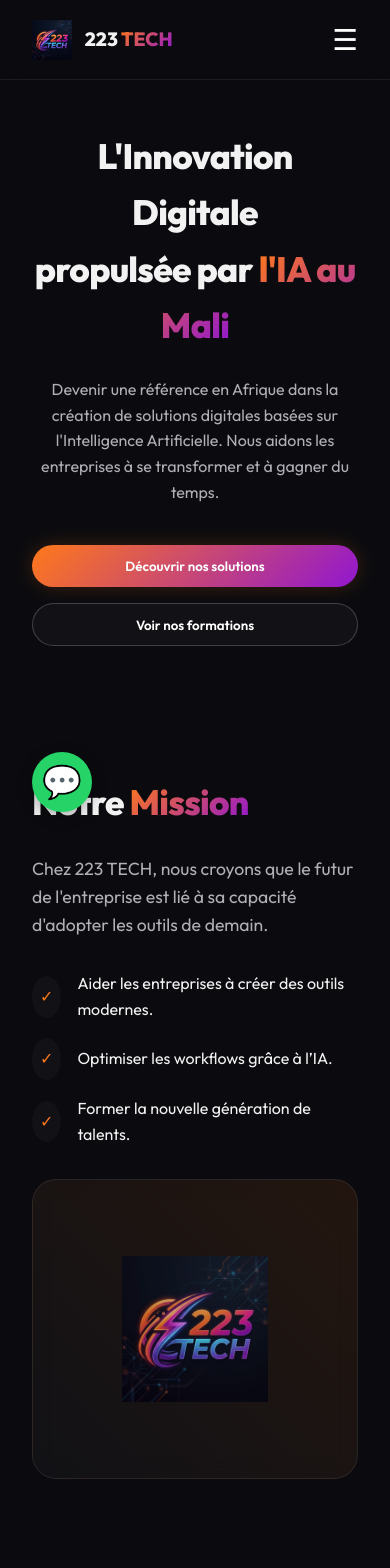
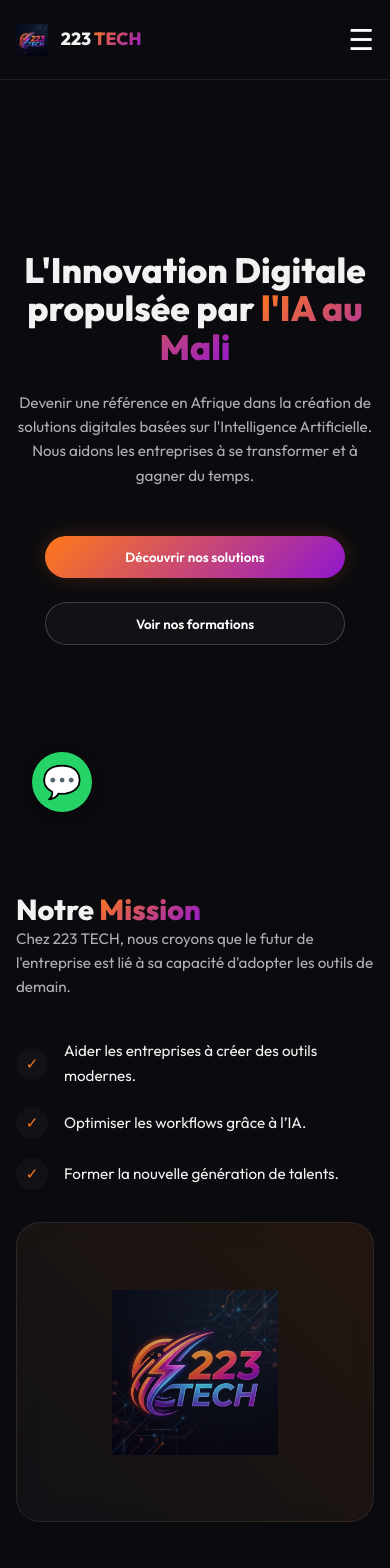
Before and after one commit to blackismo87-lgtm/223-tech-website, a React (Vite) app: page / in a window 390 px wide. Shown: the top 1568 px of the page. Built offline with nearby package versions, Linux system fonts and the light colour scheme.

Commit message:
feat: implement fluid typography, fluid spacing, and responsive design refinements

```diff
--- a/src/App.jsx
+++ b/src/App.jsx
@@ -101,15 +101,15 @@
 
       {/* Hero Section */}
       <header id="home" className="section hero">
-        <div className="container animate-fade" style={{ textAlign: 'center', paddingTop: '4rem' }}>
-          <h1 style={{ fontSize: '4.5rem', marginBottom: '1.5rem' }}>
+        <div className="container animate-fade hero-content">
+          <h1>
             L'Innovation Digitale <br />
             propulsée par <span className="text-gradient">l'IA au Mali</span>
           </h1>
-          <p style={{ fontSize: '1.2rem', color: 'var(--text-muted)', maxWidth: '800px', margin: '0 auto 2.5rem' }}>
+          <p className="hero-description">
             Devenir une référence en Afrique dans la création de solutions digitales basées sur l'Intelligence Artificielle. Nous aidons les entreprises à se transformer et à gagner du temps.
           </p>
-          <div style={{ display: 'flex', gap: '1.5rem', justifyContent: 'center' }}>
+          <div className="hero-btns">
             <button className="btn-primary">Découvrir nos solutions</button>
             <button className="btn-secondary">
               Voir nos formations
@@ -121,28 +121,28 @@
       {/* Mission Section */}
       <section className="section about reveal">
         <div className="container">
-          <div style={{ display: 'grid', gridTemplateColumns: '1fr 1fr', gap: '4rem', alignItems: 'center' }}>
-            <div className="reveal" style={{ transitionDelay: '0.2s' }}>
-              <h2 style={{ fontSize: '2.5rem', marginBottom: '1.5rem' }}>Notre <span className="text-gradient">Mission</span></h2>
-              <p style={{ color: 'var(--text-muted)', marginBottom: '2rem', fontSize: '1.1rem' }}>
+          <div className="about-grid">
+            <div className="reveal mission-text" style={{ transitionDelay: '0.2s' }}>
+              <h2>Notre <span className="text-gradient">Mission</span></h2>
+              <p className="section-desc">
                 Chez 223 TECH, nous croyons que le futur de l'entreprise est lié à sa capacité d'adopter les outils de demain.
               </p>
-              <ul style={{ display: 'flex', flexDirection: 'column', gap: '1rem' }}>
-                <li style={{ display: 'flex', gap: '1rem', alignItems: 'center' }}>
-                  <div style={{ padding: '8px', background: 'var(--glass-bg)', borderRadius: '50%', color: 'var(--color-primary)' }}>✓</div>
+              <ul className="mission-list">
+                <li>
+                  <div className="check-icon">✓</div>
                   Aider les entreprises à créer des outils modernes.
                 </li>
-                <li style={{ display: 'flex', gap: '1rem', alignItems: 'center' }}>
-                  <div style={{ padding: '8px', background: 'var(--glass-bg)', borderRadius: '50%', color: 'var(--color-primary)' }}>✓</div>
+                <li>
+                  <div className="check-icon">✓</div>
                   Optimiser les workflows grâce à l’IA.
                 </li>
-                <li style={{ display: 'flex', gap: '1rem', alignItems: 'center' }}>
-                  <div style={{ padding: '8px', background: 'var(--glass-bg)', borderRadius: '50%', color: 'var(--color-primary)' }}>✓</div>
+                <li>
+                  <div className="check-icon">✓</div>
                   Former la nouvelle génération de talents.
                 </li>
               </ul>
             </div>
-            <div className="glass-card reveal" style={{ height: '400px', display: 'flex', alignItems: 'center', justifyContent: 'center', background: 'linear-gradient(45deg, var(--glass-bg), hsla(25, 100%, 55%, 0.1))', transitionDelay: '0.4s' }}>
+            <div className="glass-card reveal mission-visual" style={{ transitionDelay: '0.4s' }}>
               <img src={logo} alt="223 TECH Branding - Innovation digitale au Mali" style={{ width: '60%', opacity: 0.8 }} />
             </div>
           </div>
@@ -152,11 +152,11 @@
       {/* Services Section */}
       <section id="services" className="section services reveal" style={{ background: 'var(--gradient-dark)' }}>
         <div className="container">
-          <div style={{ textAlign: 'center', marginBottom: '4rem' }} className="reveal">
-            <h2 style={{ fontSize: '3rem' }}>Nos <span className="text-gradient">Services</span> Expertise</h2>
-            <p style={{ color: 'var(--text-muted)' }}>Des solutions sur mesure pour votre transformation digitale.</p>
+          <div className="section-header reveal">
+            <h2>Nos <span className="text-gradient">Services</span> Expertise</h2>
+            <p>Des solutions sur mesure pour votre transformation digitale.</p>
           </div>
-          <div style={{ display: 'grid', gridTemplateColumns: 'repeat(auto-fit, minmax(280px, 1fr))', gap: '2rem' }}>
+          <div className="services-grid">
             <div className="glass-card reveal" style={{ transitionDelay: '0.1s' }}>
               <div style={{ fontSize: '2.5rem', marginBottom: '1rem' }}>🌐</div>
               <h3>Web Professionnel</h3>
@@ -252,12 +252,12 @@
       {/* Training / CTA Section */}
       <section id="formations" className="section cta reveal">
         <div className="container">
-          <div className="glass-card reveal" style={{ textAlign: 'center', padding: '5rem', background: 'var(--gradient-brand)', color: 'white' }}>
-            <h2 style={{ fontSize: '3rem', marginBottom: '1.5rem' }}>Prêt à passer au niveau supérieur ?</h2>
-            <p style={{ fontSize: '1.2rem', marginBottom: '2.5rem', opacity: 0.9 }}>
+          <div className="glass-card reveal cta-card">
+            <h2>Prêt à passer au niveau supérieur ?</h2>
+            <p>
               Rejoignez nos sessions de formation et maîtrisez les outils qui redéfinissent le monde.
             </p>
-            <button style={{ background: 'white', color: 'var(--color-secondary)', padding: '1rem 3rem', borderRadius: '50px', fontWeight: '800', fontSize: '1.1rem' }}>
+            <button className="btn-cta">
               Voir le programme
             </button>
           </div>
--- a/src/index.css
+++ b/src/index.css
@@ -1,10 +1,10 @@
 @import url('https://fonts.googleapis.com/css2?family=Outfit:wght@300;400;600;800&display=swap');
 
 :root {
-  /* Brand Colors - Based on the 223 TECH Logo */
-  --color-primary: hsl(25, 100%, 55%);    /* Vibrant Orange */
-  --color-secondary: hsl(280, 80%, 45%); /* Deep Purple */
-  --color-accent: hsl(190, 100%, 50%);    /* Cyan/Teal accent (tech vibe) */
+  /* Brand Colors */
+  --color-primary: hsl(25, 100%, 55%);
+  --color-secondary: hsl(280, 80%, 45%);
+  --color-accent: hsl(190, 100%, 50%);
 
   --bg-dark: hsl(240, 15%, 5%);
   --bg-card: hsla(240, 15%, 10%, 0.8);
@@ -20,6 +20,30 @@
 
   --transition-smooth: all 0.4s cubic-bezier(0.4, 0, 0.2, 1);
   --shadow-glow: 0 0 20px hsla(25, 100%, 55%, 0.2);
+
+  /* Fluid Typography - scaled for all devices */
+  --fs-h1: clamp(2.2rem, 8vw, 4.5rem);
+  --fs-h2: clamp(1.8rem, 5vw, 3rem);
+  --fs-h3: clamp(1.1rem, 3vw, 1.8rem);
+  --fs-body: clamp(0.95rem, 1.5vw, 1.1rem);
+
+  /* Fluid Spacing */
+  --section-padding: clamp(3rem, 8vw, 8rem);
+  --container-gutter: clamp(1rem, 3vw, 2rem);
+}
+
+/* Visibility Utilities */
+.desktop-only {
+  display: block;
+}
+
+.mobile-only {
+  display: none;
+}
+
+@media (max-width: 1024px) {
+  .desktop-only { display: none !important; }
+  .mobile-only { display: block !important; }
 }
 
 * {
@@ -36,14 +60,14 @@
   font-family: 'Outfit', sans-serif;
   background-color: var(--bg-dark);
   color: var(--text-main);
+  font-size: var(--fs-body);
   line-height: 1.6;
   overflow-x: hidden;
 }
 
-h1, h2, h3, h4 {
-  font-weight: 800;
-  letter-spacing: -0.02em;
-}
+h1 { font-size: var(--fs-h1); line-height: 1.1; }
+h2 { font-size: var(--fs-h2); line-height: 1.2; }
+h3 { font-size: var(--fs-h3); line-height: 1.3; }
 
 a {
   text-decoration: none;
@@ -66,11 +90,11 @@
 .container {
   max-width: 1200px;
   margin: 0 auto;
-  padding: 0 2rem;
+  padding: 0 var(--container-gutter);
 }
 
 .section {
-  padding: 8rem 0;
+  padding: var(--section-padding) 0;
 }
 
 /* Typography Utilities */
@@ -113,6 +137,143 @@
   transform: translateY(-3px);
 }
 
+/* Hero Section Refinements */
+.hero {
+  min-height: 100vh;
+  display: flex;
+  align-items: center;
+  justify-content: center;
+  padding-top: 100px;
+}
+
+.hero-content {
+  text-align: center;
+}
+
+.hero-description {
+  color: var(--text-muted);
+  max-width: 800px;
+  margin: 1.5rem auto 3rem;
+}
+
+.hero-btns {
+  display: flex;
+  gap: 1.5rem;
+  justify-content: center;
+}
+
+@media (max-width: 600px) {
+  .hero-btns {
+    flex-direction: column;
+    align-items: stretch;
+    width: 100%;
+    max-width: 300px;
+    margin: 0 auto;
+  }
+
+  .hero-btns .btn-primary,
+  .hero-btns .btn-secondary {
+    width: 100%;
+  }
+}
+
+/* About/Mission Section */
+.about-grid {
+  display: grid;
+  grid-template-columns: 1.2fr 0.8fr;
+  gap: 4rem;
+  align-items: center;
+}
+
+.section-desc {
+  color: var(--text-muted);
+  margin-bottom: 2.5rem;
+}
+
+.mission-list {
+  display: flex;
+  flex-direction: column;
+  gap: 1.2rem;
+}
+
+.mission-list li {
+  display: flex;
+  gap: 1rem;
+  align-items: center;
+}
+
+.check-icon {
+  width: 32px;
+  height: 32px;
+  display: flex;
+  align-items: center;
+  justify-content: center;
+  background: var(--glass-bg);
+  border-radius: 50%;
+  color: var(--color-primary);
+  flex-shrink: 0;
+}
+
+.mission-visual {
+  height: 400px;
+  display: flex;
+  align-items: center;
+  justify-content: center;
+  background: linear-gradient(45deg, var(--glass-bg), hsla(25, 100%, 55%, 0.1)) !important;
+}
+
+/* Services Grid */
+.section-header {
+  text-align: center;
+  margin-bottom: 4rem;
+}
+
+.section-header p {
+  color: var(--text-muted);
+  max-width: 600px;
+  margin: 1rem auto 0;
+}
+
+.services-grid {
+  display: grid;
+  grid-template-columns: repeat(auto-fit, minmax(280px, 1fr));
+  gap: 2rem;
+}
+
+/* CTA Card */
+.cta-card {
+  text-align: center;
+  padding: clamp(3rem, 10vw, 6rem) !important;
+  background: var(--gradient-brand) !important;
+  color: white;
+  border: none !important;
+}
+
+.cta-card h2 {
+  margin-bottom: 1.5rem;
+}
+
+.cta-card p {
+  margin-bottom: 3rem;
+  opacity: 0.9;
+}
+
+.btn-cta {
+  background: white;
+  color: var(--color-secondary);
+  padding: 1rem 3rem;
+  border-radius: 50px;
+  font-weight: 800;
+  font-size: var(--fs-body);
+  transition: var(--transition-smooth);
+}
+
+.btn-cta:hover {
+  transform: translateY(-5px);
+  box-shadow: 0 10px 30px rgba(0,0,0,0.3);
+}
+
+/* Existing Glass Card Fixes */
 .glass-card {
   background: var(--glass-bg);
   backdrop-filter: var(--glass-blur);
@@ -289,14 +450,7 @@
 }
 
 /* Responsive Design */
-@media (max-width: 1024px) {
-  .section {
-    padding: 6rem 0;
-  }
-
-  h1 { font-size: 3.5rem !important; }
-}
-
+/* Cleaned Media Queries - Overridden by clamp() where possible */
 @media (max-width: 768px) {
   .menu-toggle {
     display: block;
@@ -324,44 +478,33 @@
   }
 
   .navbar .btn-primary {
-    display: none; /* Hide in navbar on mobile, or move to menu */
-  }
-
-  h1 { font-size: 2.8rem !important; }
-  h2 { font-size: 2.2rem !important; }
-
-  .section {
-    padding: 4rem 0;
+    display: none;
   }
 
   .portfolio-grid {
     grid-template-columns: 1fr;
   }
 
-  .about .container > div {
-    grid-template-columns: 1fr !important;
-    gap: 2rem !important;
+  .about-grid {
+    grid-template-columns: 1fr;
+    gap: 2rem;
   }
 
-  .about .glass-card {
+  .mission-visual {
     height: 300px !important;
   }
-
-  .cta .glass-card {
-    padding: 3rem 1rem !important;
-  }
-
-  .cta h2 { font-size: 2rem !important; }
 }
 
 @media (max-width: 480px) {
-  h1 { font-size: 2.2rem !important; }
-  .logo-wrapper { font-size: 1.2rem; }
-  .hero p { font-size: 1rem !important; }
+  .logo-wrapper { font-size: 1.1rem; }
+  .logo-icon { height: 32px; }
 
-  .hero div[style*="display: flex"] {
-    flex-direction: column;
-    gap: 1rem !important;
+  .whatsapp-float {
+    width: 50px;
+    height: 50px;
+    bottom: 1rem;
+    left: 1rem;
+    font-size: 1.5rem;
   }
 }
 
```
